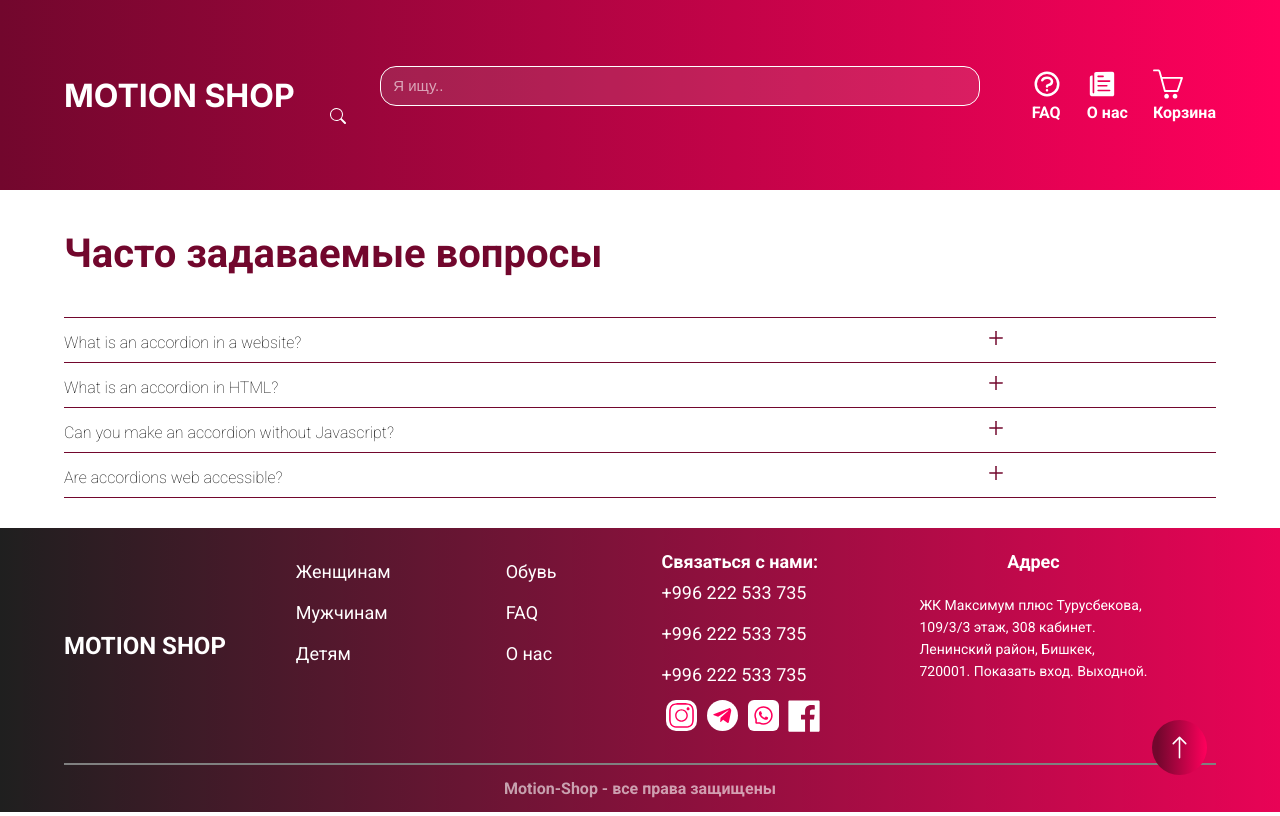
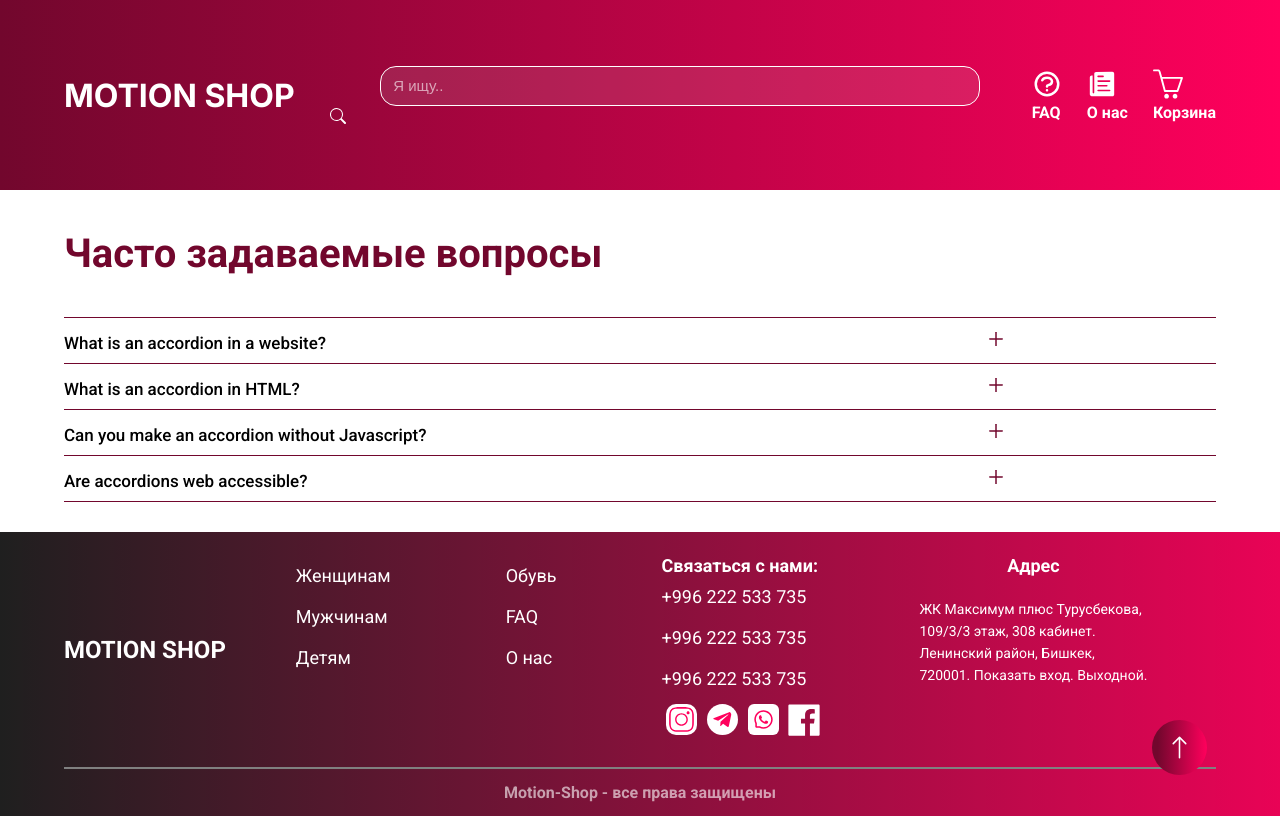
Before and after one commit to urmat02dev/motion-shop, a React (Create React App) app: page /faq in a window 1280 px wide. Built offline with nearby package versions, Linux system fonts and the light colour scheme.

Commit message:
Faq page change of weight

```diff
--- a/src/components/faq/Faq.scss
+++ b/src/components/faq/Faq.scss
@@ -22,8 +22,8 @@
           border-top: 1px solid #72072D;
 
           h1 {
-            font-size: 16px;
-            font-weight: 200;
+            font-size: 17px;
+            font-weight: 450;
             color: black;
             padding: 15px 0 10px 0;
             width: 80%;
@@ -60,9 +60,9 @@
             transition: 1s;
 
             &--paragraph {
-              font-size: 15px;
-              color: black;
-              font-weight: 200;
+              font-size: 16px;
+              color: #72072D;
+              font-weight: 400;
             }
           }
         }
@@ -75,8 +75,8 @@
           border-bottom: 1px solid #72072D;
 
           h1 {
-            font-size: 16px;
-            font-weight: 200;
+            font-size: 17px;
+            font-weight: 450;
             color: black;
             padding: 15px 0 10px 0;
             width: 80%;
@@ -101,9 +101,9 @@
             transition: 1s;
 
             &--paragraph {
-              font-size: 15px;
-              color: black;
-              font-weight: 200;
+              font-size: 16px;
+              color: #72072D;
+              font-weight: 400;
             }
           }
         }
@@ -232,16 +232,19 @@
       &--text {
         padding: 40px 0 40px 40px;
       }
-      &--center{
+
+      &--center {
         width: 95%;
-        &__card{
-          &--provide{
-            h1{
+
+        &__card {
+          &--provide {
+            h1 {
               font-size: 11px;
             }
           }
-          &--provide2{
-            h1{
+
+          &--provide2 {
+            h1 {
               font-size: 11px;
             }
           }
@@ -299,8 +302,8 @@
     font-size: 8px;
   }
   #questions .questions--center__card--provide2 h1 {
-     font-size: 8px;
-   }
+    font-size: 8px;
+  }
   #questions .questions--text {
     font-size: 16px;
   }
@@ -314,6 +317,6 @@
     margin: 0 15px 10px 0;
   }
   #questions .questions--center__card--provide2 h1 {
-     margin: 0 15px 10px 0;
-   }
+    margin: 0 15px 10px 0;
+  }
 }
```
